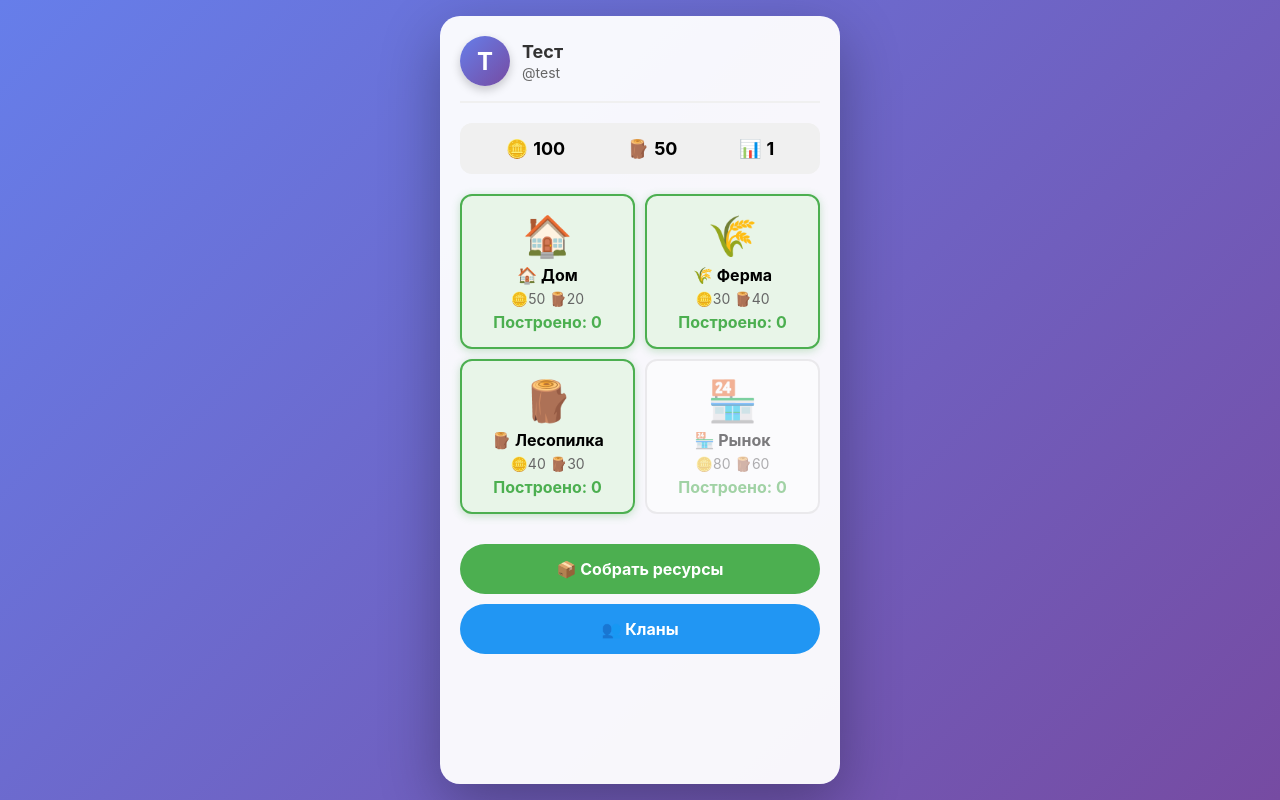
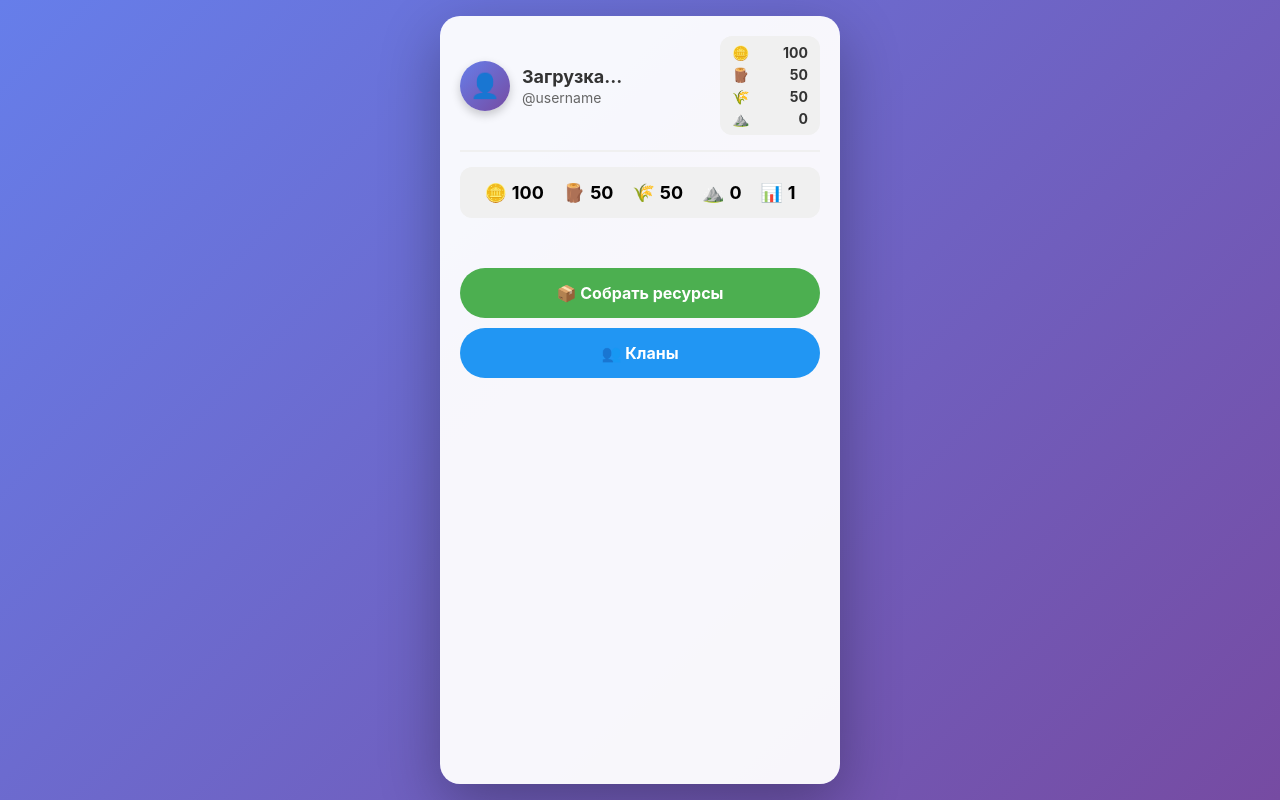
Before and after one commit to madbutcher1212/game, a Flask app: page / in a window 1280 px wide. Run offline with Flask 3, Linux system fonts and the light colour scheme; some libraries are stand-ins or nearby versions.

Commit message:
Enhance game interface with new resource display
Updated the HTML structure and styles for the game interface, including new resource display elements and adjustments to existing styles.

```diff
--- a/templates/index.html
+++ b/templates/index.html
@@ -6,7 +6,6 @@
     <title>Rodstone War</title>
     <script src="https://telegram.org/js/telegram-web-app.js"></script>
     <style>
-        /* Стили остаются без изменений - я их не трогаю */
         * {
             margin: 0;
             padding: 0;
@@ -31,11 +30,12 @@
             box-shadow: 0 20px 60px rgba(0,0,0,0.3);
         }
 
+        /* Шапка с профилем и ресурсами */
         .header {
             display: flex;
             align-items: center;
             gap: 12px;
-            margin-bottom: 20px;
+            margin-bottom: 15px;
             padding-bottom: 15px;
             border-bottom: 2px solid #f0f0f0;
         }
@@ -71,6 +71,35 @@
             margin-top: 2px;
         }
 
+        /* Ресурсы в правом верхнем углу */
+        .resources-mini {
+            display: flex;
+            flex-direction: column;
+            gap: 5px;
+            background: #f0f0f0;
+            padding: 8px 12px;
+            border-radius: 12px;
+            font-size: 14px;
+            font-weight: bold;
+            min-width: 100px;
+        }
+
+        .resource-mini-item {
+            display: flex;
+            justify-content: space-between;
+            align-items: center;
+            gap: 8px;
+        }
+
+        .resource-mini-item span:first-child {
+            color: #666;
+        }
+
+        .resource-mini-item span:last-child {
+            color: #333;
+        }
+
+        /* Основные ресурсы (оставим для красоты) */
         .resources {
             display: flex;
             justify-content: space-around;
@@ -257,25 +286,51 @@
     </div>
 
     <div class="game">
+        <!-- Шапка: слева аватар, справа ресурсы -->
         <div class="header">
             <div class="avatar" id="avatar">👤</div>
             <div class="user-info">
                 <div class="user-name" id="userName">Загрузка...</div>
                 <div class="user-login" id="userLogin">@username</div>
             </div>
+            <!-- Ресурсы справа -->
+            <div class="resources-mini">
+                <div class="resource-mini-item">
+                    <span>🪙</span>
+                    <span id="goldMini">100</span>
+                </div>
+                <div class="resource-mini-item">
+                    <span>🪵</span>
+                    <span id="woodMini">50</span>
+                </div>
+                <div class="resource-mini-item">
+                    <span>🌾</span>
+                    <span id="foodMini">50</span>
+                </div>
+                <div class="resource-mini-item">
+                    <span>⛰️</span>
+                    <span id="stoneMini">0</span>
+                </div>
+            </div>
         </div>
 
+        <!-- Основные ресурсы (оставим для красоты) -->
         <div class="resources">
             <div class="resource-item">🪙 <span id="gold">100</span></div>
             <div class="resource-item">🪵 <span id="wood">50</span></div>
+            <div class="resource-item">🌾 <span id="food">50</span></div>
+            <div class="resource-item">⛰️ <span id="stone">0</span></div>
             <div class="resource-item">📊 <span id="level">1</span></div>
         </div>
 
+        <!-- Постройки будут вставляться сюда -->
         <div class="buildings" id="buildings"></div>
 
+        <!-- Кнопки -->
         <button class="button" id="collectBtn">📦 Собрать ресурсы</button>
         <button class="button secondary" id="clanBtn">👥 Кланы</button>
 
+        <!-- Меню клана -->
         <div id="clanMenu" class="clan-section hidden">
             <h3>👥 Управление кланом</h3>
             <input type="text" id="clanName" placeholder="Название клана">
@@ -284,9 +339,11 @@
             <button class="button secondary" id="topClansBtn">🏆 Топ кланов</button>
         </div>
 
+        <!-- Список топ кланов -->
         <div id="topClans" class="clan-section hidden"></div>
     </div>
 
+    <!-- Всплывающие уведомления -->
     <div class="toast" id="toast"></div>
 
     <script>
@@ -301,21 +358,20 @@
         // Данные пользователя
         let userData = {
             id: null,
-            telegram_username: '',
-            first_name: '',
+            username: '',
             game_login: '',
             gold: 100,
             wood: 50,
+            food: 50,      // НОВОЕ
+            stone: 0,       // НОВОЕ
             level: 1
         };
 
-        // Доступные здания
-        let buildings = [
-            { id: 'house', name: '🏠 Дом', icon: '🏠', costGold: 50, costWood: 20, goldProd: 0, woodProd: 0, count: 0 },
-            { id: 'farm', name: '🌾 Ферма', icon: '🌾', costGold: 30, costWood: 40, goldProd: 5, woodProd: 0, count: 0 },
-            { id: 'lumber', name: '🪵 Лесопилка', icon: '🪵', costGold: 40, costWood: 30, goldProd: 0, woodProd: 4, count: 0 },
-            { id: 'market', name: '🏪 Рынок', icon: '🏪', costGold: 80, costWood: 60, goldProd: 10, woodProd: 2, count: 0 }
-        ];
+        // Постройки (будут загружены с сервера)
+        let buildings = [];
+
+        // Конфиг зданий (придёт с сервера)
+        let buildingsConfig = {};
 
         // === ФУНКЦИИ ===
 
@@ -332,9 +388,6 @@
             if (userData.game_login) {
                 return userData.game_login.charAt(0).toUpperCase();
             }
-            if (userData.first_name) {
-                return userData.first_name.charAt(0).toUpperCase();
-            }
             return '👤';
         }
 
@@ -345,29 +398,110 @@
         }
 
         function updateUserInfo() {
-            document.getElementById('userName').textContent = userData.game_login || userData.first_name || 'Игрок';
-            document.getElementById('userLogin').textContent = '@' + (userData.telegram_username || 'username');
+            document.getElementById('userName').textContent = userData.game_login || 'Игрок';
+            document.getElementById('userLogin').textContent = '@' + (userData.username || 'username');
             updateAvatar();
         }
 
-        async function saveGameLogin() {
-            const loginInput = document.getElementById('newLogin');
-            const newLogin = loginInput.value.trim();
+        // ОБНОВЛЕНИЕ ИНТЕРФЕЙСА
+        function updateUI() {
+            // Основные ресурсы
+            document.getElementById('gold').textContent = userData.gold;
+            document.getElementById('wood').textContent = userData.wood;
+            document.getElementById('food').textContent = userData.food;      // НОВОЕ
+            document.getElementById('stone').textContent = userData.stone;    // НОВОЕ
+            document.getElementById('level').textContent = userData.level;
 
-            if (!newLogin) {
-                showToast('❌ Введите имя');
-                return;
-            }
+            // Мини-ресурсы в шапке
+            document.getElementById('goldMini').textContent = userData.gold;
+            document.getElementById('woodMini').textContent = userData.wood;
+            document.getElementById('foodMini').textContent = userData.food;      // НОВОЕ
+            document.getElementById('stoneMini').textContent = userData.stone;    // НОВОЕ
 
-            userData.game_login = newLogin;
-            updateUserInfo();
+            // Генерируем список построек
+            let buildingsHtml = '';
 
-            document.getElementById('loginOverlay').style.display = 'none';
+            // Проходим по всем зданиям из конфига
+            Object.keys(buildingsConfig).forEach(buildingId => {
+                const config = buildingsConfig[buildingId];
 
-            await saveProgress();
-            showToast(`✅ Добро пожаловать, ${newLogin}!`);
+                // Ищем, сколько уже построено
+                const building = buildings.find(b => b.id === buildingId);
+                const count = building ? building.count : 0;
+
+                // Проверяем, хватает ли ресурсов
+                const canBuild =
+                    userData.gold >= config.cost_gold &&
+                    userData.wood >= config.cost_wood &&
+                    userData.food >= (config.cost_food || 0) &&      // НОВОЕ
+                    userData.stone >= (config.cost_stone || 0);      // НОВОЕ
+
+                // Формируем строку стоимости
+                let costText = '';
+                if (config.cost_gold > 0) costText += `🪙${config.cost_gold} `;
+                if (config.cost_wood > 0) costText += `🪵${config.cost_wood} `;
+                if (config.cost_food > 0) costText += `🌾${config.cost_food} `;     // НОВОЕ
+                if (config.cost_stone > 0) costText += `⛰️${config.cost_stone} `;   // НОВОЕ
+
+                buildingsHtml += `
+                    <div class="building ${canBuild ? 'available' : 'unavailable'}"
+                         onclick="build('${buildingId}')">
+                        <div class="building-icon">${config.icon}</div>
+                        <div class="building-name">${config.name}</div>
+                        <div class="building-cost">${costText}</div>
+                        <div class="building-count">Построено: ${count}</div>
+                    </div>
+                `;
+            });
+
+            document.getElementById('buildings').innerHTML = buildingsHtml;
         }
 
+        // ОТПРАВКА ДЕЙСТВИЯ НА СЕРВЕР
+        async function performAction(action, data = {}) {
+            try {
+                const response = await fetch(`${API_URL}/api/action`, {
+                    method: 'POST',
+                    headers: { 'Content-Type': 'application/json' },
+                    body: JSON.stringify({
+                        initData: tg.initData,
+                        action: action,
+                        data: data
+                    })
+                });
+
+                const result = await response.json();
+
+                if (result.success) {
+                    // Обновляем все данные из ответа сервера
+                    if (result.state) {
+                        if (result.state.gold !== undefined) userData.gold = result.state.gold;
+                        if (result.state.wood !== undefined) userData.wood = result.state.wood;
+                        if (result.state.food !== undefined) userData.food = result.state.food;           // НОВОЕ
+                        if (result.state.stone !== undefined) userData.stone = result.state.stone;       // НОВОЕ
+                        if (result.state.level !== undefined) userData.level = result.state.level;
+                        if (result.state.game_login !== undefined) {
+                            userData.game_login = result.state.game_login;
+                            updateUserInfo();
+                        }
+                        if (result.state.buildings) {
+                            buildings = result.state.buildings;
+                        }
+                        updateUI();
+                    }
+                    return true;
+                } else {
+                    showToast(`❌ ${result.error || 'Ошибка'}`);
+                    return false;
+                }
+            } catch (error) {
+                console.error('Action error:', error);
+                showToast('❌ Ошибка соединения');
+                return false;
+            }
+        }
+
+        // АВТОРИЗАЦИЯ
         async function login() {
             try {
                 const response = await fetch(`${API_URL}/api/auth`, {
@@ -383,157 +517,67 @@
                 const data = await response.json();
 
                 if (data.success) {
+                    // Загружаем данные пользователя
                     userData.id = data.user.id;
-                    userData.telegram_username = data.user.username || 'user';
-                    userData.first_name = data.user.first_name || 'Игрок';
+                    userData.username = data.user.username;
+                    userData.game_login = data.user.game_login || '';
                     userData.gold = data.user.gold;
                     userData.wood = data.user.wood;
+                    userData.food = data.user.food || 50;      // НОВОЕ
+                    userData.stone = data.user.stone || 0;      // НОВОЕ
                     userData.level = data.user.level;
-                    userData.game_login = data.user.game_login || '';
+
+                    // Загружаем постройки
+                    buildings = data.buildings || [];
+
+                    // Загружаем конфиг зданий
+                    buildingsConfig = data.config || {};
 
                     updateUserInfo();
+                    updateUI();
 
+                    // Показываем окно выбора имени, если нужно
                     if (!userData.game_login) {
                         document.getElementById('loginOverlay').style.display = 'flex';
-                    } else {
-                        document.getElementById('loginOverlay').style.display = 'none';
                     }
                 }
             } catch (error) {
                 console.error('Auth error:', error);
-                showToast('⚠️ Играем без сохранения');
-                userData.id = 123456;
-                userData.telegram_username = 'test';
-                userData.first_name = 'Тест';
-                updateUserInfo();
+                showToast('⚠️ Ошибка загрузки');
             }
-
-            updateUI();
         }
 
-        // УСИЛЕННОЕ СОХРАНЕНИЕ - теперь с логированием
-        async function saveProgress() {
-            if (!userData.id) {
-                console.log('⏭️ Нет ID пользователя, сохранение пропущено');
+        // ПОСТРОЙКА
+        async function build(buildingId) {
+            await performAction('build', { building_id: buildingId });
+        }
+
+        // СБОР РЕСУРСОВ
+        async function collectResources() {
+            await performAction('collect');
+        }
+
+        // СОХРАНЕНИЕ ИМЕНИ
+        async function saveGameLogin() {
+            const loginInput = document.getElementById('newLogin');
+            const newLogin = loginInput.value.trim();
+
+            if (!newLogin) {
+                showToast('❌ Введите имя');
                 return;
             }
 
-            console.log('💾 Попытка сохранения:', {
-                gold: userData.gold,
-                wood: userData.wood,
-                game_login: userData.game_login
-            });
+            const success = await performAction('set_login', { game_login: newLogin });
 
-            try {
-                const response = await fetch(`${API_URL}/api/save`, {
-                    method: 'POST',
-                    headers: { 'Content-Type': 'application/json' },
-                    body: JSON.stringify({
-                        telegram_id: userData.id,
-                        game_login: userData.game_login,
-                        gold: userData.gold,
-                        wood: userData.wood,
-                        level: userData.level,
-                        buildings: buildings
-                    })
-                });
-
-                if (response.ok) {
-                    console.log('✅ Сохранение успешно');
-                } else {
-                    console.error('❌ Ошибка сохранения:', response.status);
-                }
-            } catch (error) {
-                console.error('❌ Ошибка сети при сохранении:', error);
+            if (success) {
+                document.getElementById('loginOverlay').style.display = 'none';
+                showToast(`✅ Добро пожаловать, ${newLogin}!`);
             }
         }
 
-        async function build(buildingId) {
-            const building = buildings.find(b => b.id === buildingId);
-
-            if (userData.gold < building.costGold || userData.wood < building.costWood) {
-                showToast('❌ Не хватает ресурсов!');
-                return;
-            }
-
-            userData.gold -= building.costGold;
-            userData.wood -= building.costWood;
-            building.count++;
-
-            const totalBuildings = buildings.reduce((sum, b) => sum + b.count, 0);
-            userData.level = Math.floor(totalBuildings / 5) + 1;
-
-            updateUI();
-            await saveProgress(); // Сохраняем сразу после постройки
-            showToast(`✅ Построено: ${building.name}`);
-        }
-
-        // ИСПРАВЛЕННАЯ функция сбора ресурсов
-        async function collectResources() {
-            console.log('🔍 Начинаем сбор ресурсов');
-            console.log('Текущие ресурсы:', userData.gold, userData.wood);
-
-            let goldIncome = 0;
-            let woodIncome = 0;
-
-            buildings.forEach(b => {
-                goldIncome += b.goldProd * b.count;
-                woodIncome += b.woodProd * b.count;
-            });
-
-            goldIncome += userData.level * 2;
-            woodIncome += userData.level * 1;
-
-            console.log('Доход:', goldIncome, woodIncome);
-
-            userData.gold += goldIncome;
-            userData.wood += woodIncome;
-
-            console.log('Новые ресурсы:', userData.gold, userData.wood);
-
-            updateUI();
-
-            // ВАЖНО: Ждём сохранения перед показом тоста
-            await saveProgress();
-
-            showToast(`📦 +${goldIncome} 🪙, +${woodIncome} 🪵`);
-
-            if (tg.HapticFeedback) {
-                tg.HapticFeedback.impactOccurred('medium');
-            }
-        }
-
+        // КЛАНЫ (заглушки)
         async function createClan() {
-            const name = document.getElementById('clanName').value.trim();
-            const tag = document.getElementById('clanTag').value.trim();
-
-            if (!name || !tag) {
-                showToast('❌ Введите название и тег');
-                return;
-            }
-
-            try {
-                const response = await fetch(`${API_URL}/api/clan/create`, {
-                    method: 'POST',
-                    headers: { 'Content-Type': 'application/json' },
-                    body: JSON.stringify({
-                        name: name,
-                        tag: tag,
-                        leader_id: userData.id
-                    })
-                });
-
-                const data = await response.json();
-
-                if (data.success) {
-                    showToast('✅ Клан создан!');
-                    document.getElementById('clanMenu').classList.add('hidden');
-                    document.getElementById('clanName').value = '';
-                    document.getElementById('clanTag').value = '';
-                }
-            } catch (error) {
-                showToast('❌ Ошибка');
-            }
+            showToast('🚧 В разработке');
         }
 
         async function showTopClans() {
@@ -543,67 +587,9 @@
 
                 let html = '<h3>🏆 Топ кланов</h3>';
 
-                if (!data.clans || data.clans.length === 0) {
-                    html += '<p>Пока нет кланов</p>';
+                if (!data.players || data.players.length === 0) {
+                    html += '<p>Пока нет игроков</p>';
                 } else {
-                    data.clans.forEach((clan, index) => {
+                    data.players.forEach((player, index) => {
                         html += `
-                            <div style="padding:10px; margin:5px; background:white; border-radius:8px;">
-                                <b>${index+1}. ${clan.name}</b> [${clan.tag}]<br>
-                                Уровень: ${clan.level || 1}
-                            </div>
-                        `;
-                    });
-                }
-
-                html += '<button class="button secondary" onclick="document.getElementById(\'topClans\').classList.add(\'hidden\')">Закрыть</button>';
-
-                document.getElementById('topClans').innerHTML = html;
-                document.getElementById('topClans').classList.remove('hidden');
-            } catch (error) {
-                showToast('❌ Ошибка');
-            }
-        }
-
-        function updateUI() {
-            document.getElementById('gold').textContent = userData.gold;
-            document.getElementById('wood').textContent = userData.wood;
-            document.getElementById('level').textContent = userData.level;
-
-            let buildingsHtml = '';
-            buildings.forEach(b => {
-                const canBuild = userData.gold >= b.costGold && userData.wood >= b.costWood;
-                buildingsHtml += `
-                    <div class="building ${canBuild ? 'available' : 'unavailable'}"
-                         onclick="build('${b.id}')">
-                        <div class="building-icon">${b.icon}</div>
-                        <div class="building-name">${b.name}</div>
-                        <div class="building-cost">🪙${b.costGold} 🪵${b.costWood}</div>
-                        <div class="building-count">Построено: ${b.count}</div>
-                    </div>
-                `;
-            });
-            document.getElementById('buildings').innerHTML = buildingsHtml;
-        }
-
-        // === ЗАПУСК ===
-        document.addEventListener('DOMContentLoaded', () => {
-            login();
-
-            document.getElementById('collectBtn').addEventListener('click', collectResources);
-            document.getElementById('clanBtn').addEventListener('click', () => {
-                document.getElementById('clanMenu').classList.toggle('hidden');
-                document.getElementById('topClans').classList.add('hidden');
-            });
-            document.getElementById('createClanBtn').addEventListener('click', createClan);
-            document.getElementById('topClansBtn').addEventListener('click', showTopClans);
-            document.getElementById('confirmLogin').addEventListener('click', saveGameLogin);
-
-            // Автосохранение раз в 10 секунд (меньше ошибок)
-            setInterval(saveProgress, 10000);
-
-            window.addEventListener('beforeunload', saveProgress);
-        });
-    </script>
-</body>
-</html>
+                            <div style="padding:10px; margin:5px;
```
